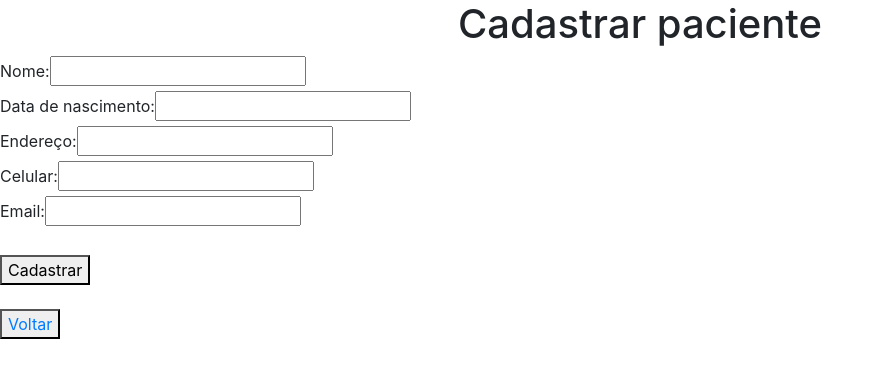
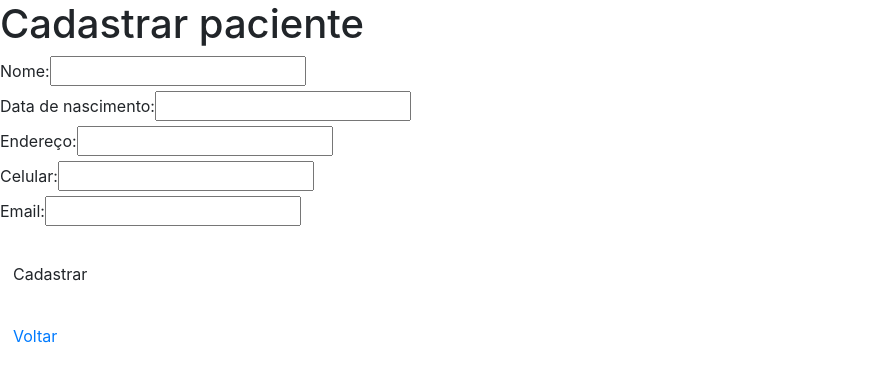
Before and after one commit to vitorbnfm/ConsultarMaisFRONT, an Angular app: page /paciente/cadastrar in a window 1280 px wide. Shown: the top 382 px of the page, without its empty margins (0-884 px from the left). Built offline with nearby package versions, Linux system fonts and the light colour scheme.

Commit message:
Add files via upload

```diff
--- a/src/app/components/views/paciente/cadastrar-paciente/cadastrar-paciente.component.css
+++ b/src/app/components/views/paciente/cadastrar-paciente/cadastrar-paciente.component.css
@@ -0,0 +1,7 @@
+#btn{
+    box-shadow: 60px -16px teal;
+}
+
+#center{
+    text-align: center;
+}
--- a/src/app/components/views/paciente/cadastrar-paciente/cadastrar-paciente.component.html
+++ b/src/app/components/views/paciente/cadastrar-paciente/cadastrar-paciente.component.html
@@ -1,25 +1,25 @@
-<h1 style="text-align:center">Cadastrar paciente</h1>
+<h1 class= "center">Cadastrar paciente</h1>
 <div id="nome">
-    <label for="nome">Nome:</label>
+    <label for="nome">Nome: </label>
     <input type="text" name="nome" [(ngModel)]="nome" />
 </div>
 <div id="datanascimento">
-    <label for="datanascimento">Data de nascimento:</label>
+    <label for="datanascimento">Data de nascimento: </label>
     <input type="text" name="datanascimento" [(ngModel)]="datanascimento" />
 </div>
 <div id="endereco">
-    <label for="endereco">Endereço:</label>
+    <label for="endereco">Endereço: </label>
     <input type="text" name="endereco" [(ngModel)]="endereco" />
 </div>
 <div id="celular">
-    <label for="celular">Celular:</label>
+    <label for="celular">Celular: </label>
     <input type="text" name="celular" [(ngModel)]="celular" />
 </div>
 <div id="email">
-    <label for="email">Email:</label>
+    <label for="email">Email: </label>
     <input type="text" name="email" [(ngModel)]="email" />
 </div>
 <br>
-<button (click)="cadastrar()">Cadastrar</button>
+<button (click)="cadastrar()" class="btn">Cadastrar</button>
 <br><br>
-<button ><a routerLink="/paciente/listar">Voltar</a></button>
+<button class="btn"><a routerLink="/paciente/listar">Voltar</a></button>
--- a/src/app/components/views/paciente/listar-paciente/listar-paciente.component.css
+++ b/src/app/components/views/paciente/listar-paciente/listar-paciente.component.css
@@ -0,0 +1,7 @@
+#btn{
+    box-shadow: 60px -16px teal;
+}
+
+#center{
+    text-align: center;
+}
--- a/src/app/components/views/paciente/listar-paciente/listar-paciente.component.html
+++ b/src/app/components/views/paciente/listar-paciente/listar-paciente.component.html
@@ -1,4 +1,4 @@
-<h1 style="text-align:center">Pacientes</h1>
+<h1 class="Center">Pacientes</h1>
 
 <ol>
     <li *ngFor="let paciente of pacientes">
@@ -10,4 +10,4 @@
     </li>
 </ol>
 <br>
-<button ><a routerLink="/paciente/cadastrar">Cadastrar novo paciente</a></button>
+<button class="btn"><a routerLink="/paciente/cadastrar">Cadastrar novo paciente</a></button>
```
Also changed, not shown: src/app/components/views/paciente/cadastrar-paciente/cadastrar-paciente.component.ts (line endings or trailing spaces), src/app/components/views/paciente/listar-paciente/listar-paciente.component.ts (line endings or trailing spaces).
